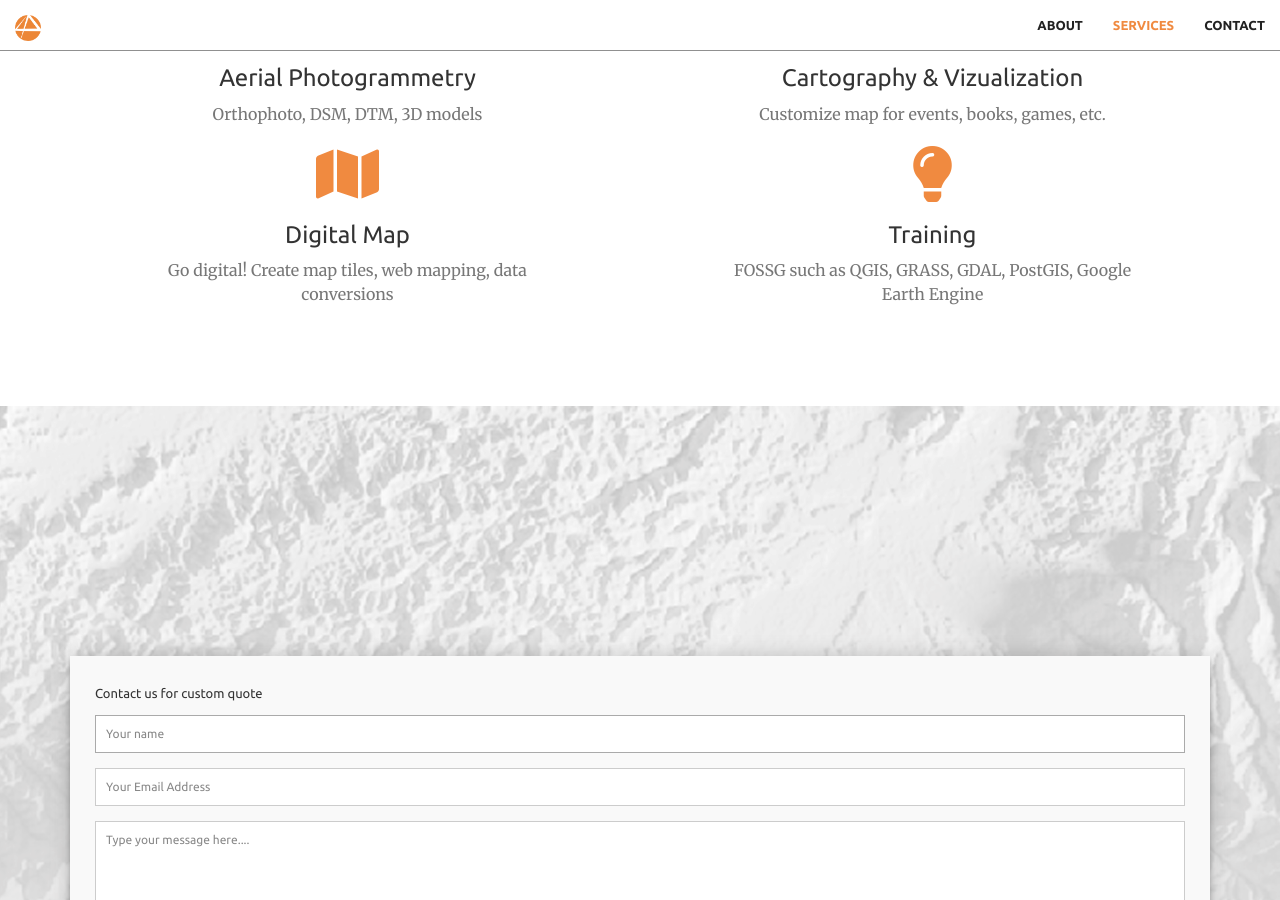
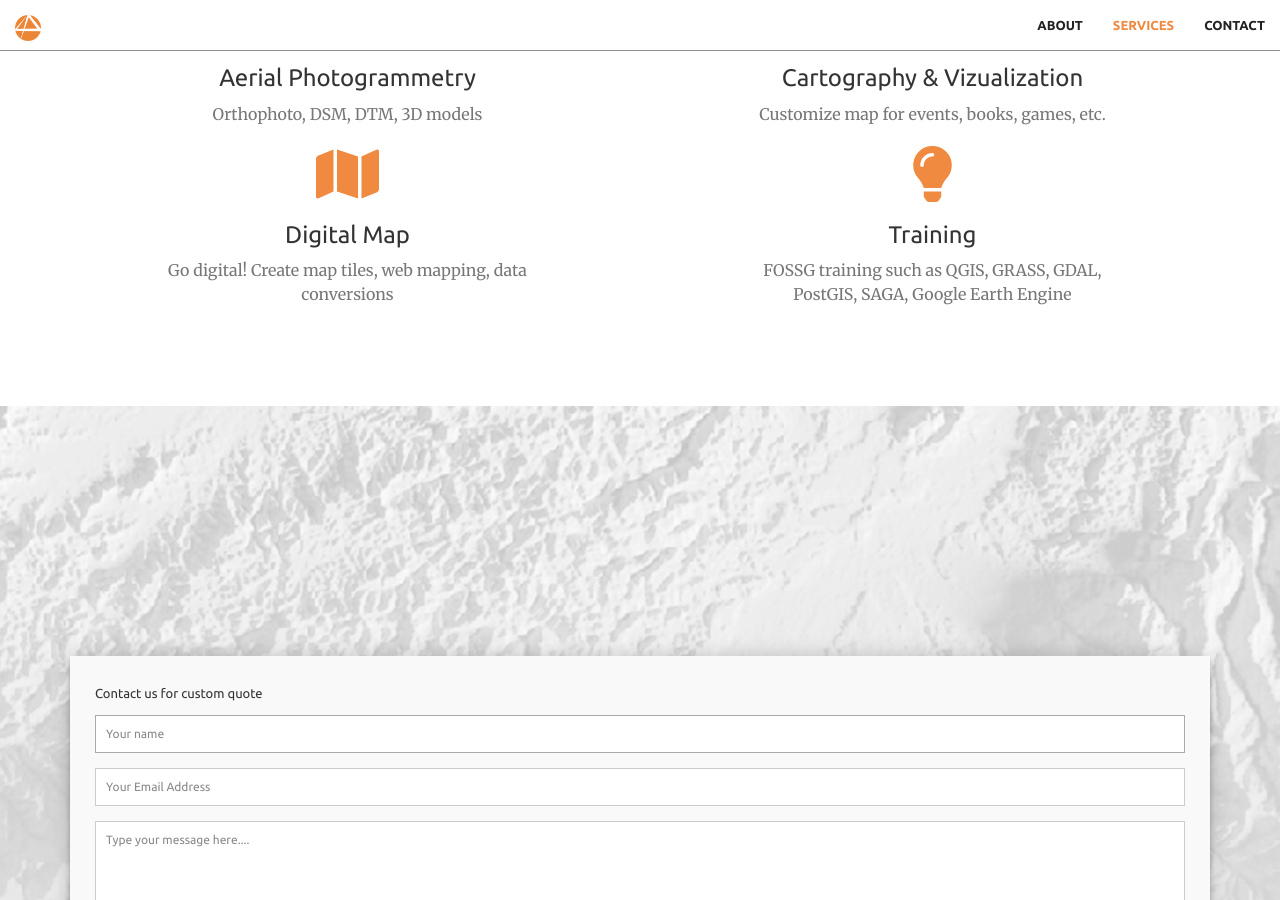
Before and after one commit to cartopixels/cartopixels.github.io, a Jekyll site: the page built from index.html, in a window 1280 px wide and 900 px high, scrolled down 1743 px. Built offline with Jekyll 4.4.1, drawn with Linux system fonts in a browser that asks for light colours.

Commit message:
Update services.html

```diff
--- a/_includes/services.html
+++ b/_includes/services.html
@@ -48,7 +48,7 @@
                 <div class="service-box">
                     <i class="fa fa-4x fa-lightbulb wow bounceIn text-primary" data-wow-delay=".3s"></i>
                     <h3>Training</h3>
-                    <p class="text-muted">FOSSG such as QGIS, GRASS, GDAL, PostGIS, Google Earth Engine</p>
+                    <p class="text-muted">FOSSG training such as QGIS, GRASS, GDAL, PostGIS, SAGA, Google Earth Engine</p>
                 </div>
             </div>
         </div>
```
